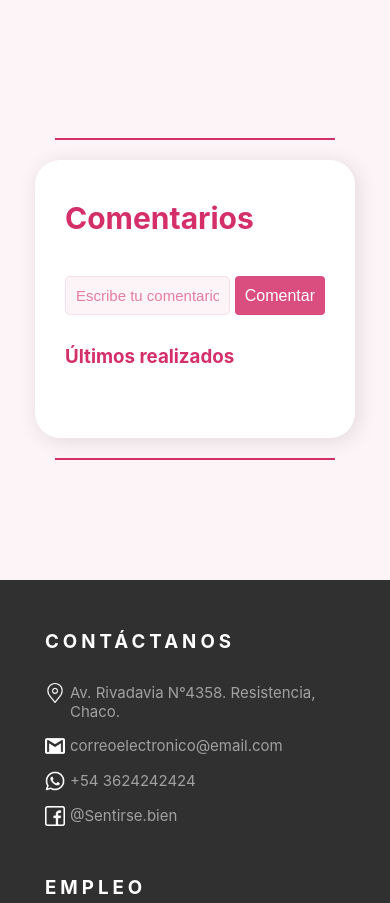
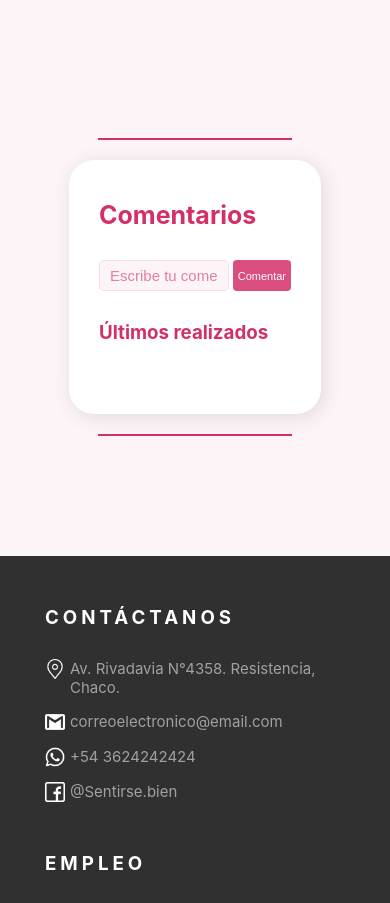
Before and after one commit to romerogustavob/Spa-Sentirse-Bien, a React (Vite) app: page / in a window 390 px wide. Shown: the part 2180-3083 px from the top of the page. Built offline with nearby package versions, Linux system fonts and the light colour scheme.

Commit message:
Me olvide hacerlo responsive weon

```diff
--- a/src/components/comments.css
+++ b/src/components/comments.css
@@ -34,3 +34,23 @@
   border-radius: 10px;
   border-width: 2px;
 }
+
+@media screen and (max-width: 450px) {
+  .comments h1 {
+    font-size: 25px;
+    margin-bottom: 30px;
+  }
+  .comments h3 {
+    margin-bottom: 30px;
+  }
+  .comments .MainButton {
+    font-size: 11px;
+    padding: 5px;
+  }
+  .comments .textbox {
+    padding: 6px 10px;
+  }
+  .comments li {
+    padding: 6px 12px;
+  }
+}
--- a/src/pages/Home.css
+++ b/src/pages/Home.css
@@ -163,13 +163,16 @@
 .comments-section hr {
   color: var(--rosa);
   border-style: solid;
-  margin: 20px 20px;
+  margin: 20px auto;
+  max-width: 60%;
 }
 .comments-container {
+  margin: auto;
   background-color: var(--blanco);
   border-radius: 25px;
   padding: 40px 30px;
   box-shadow: 3px 3px 20px 1px rgba(0, 0, 0, 0.1);
+  max-width: 60%;
 }
 
 .footer {
```
